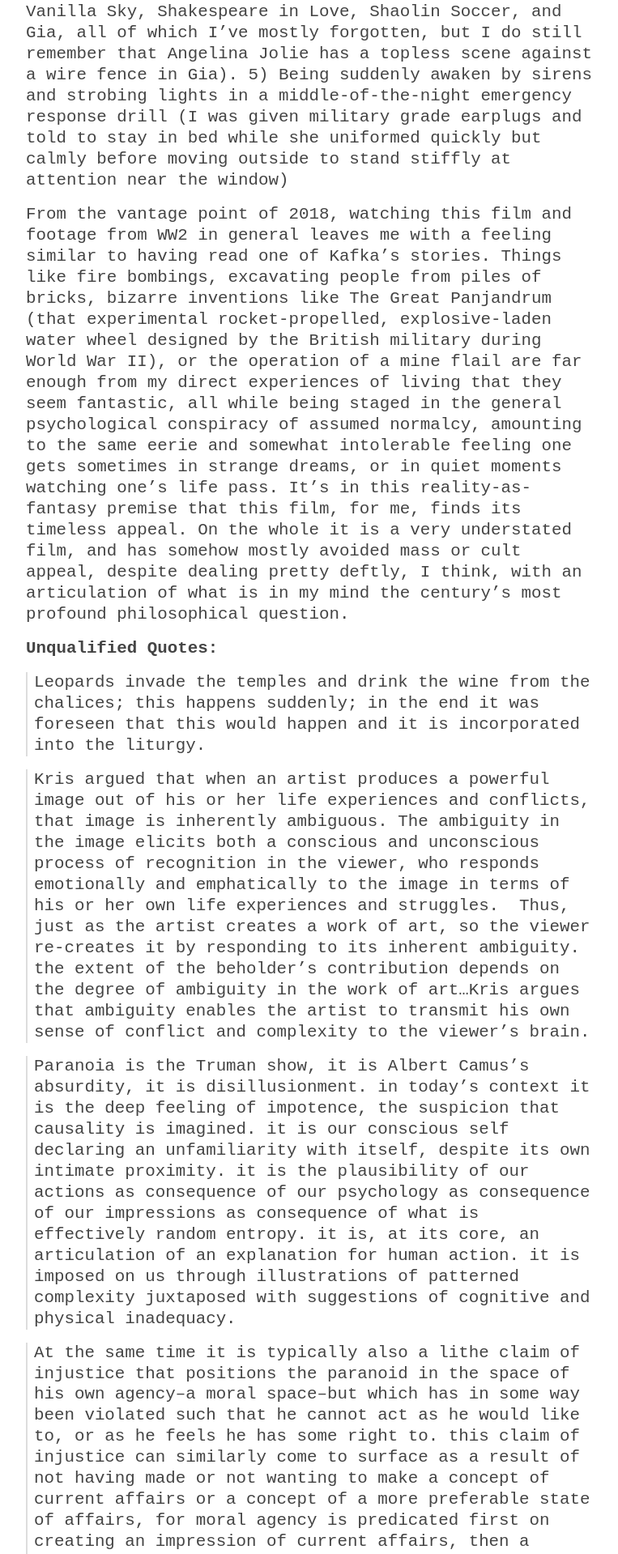
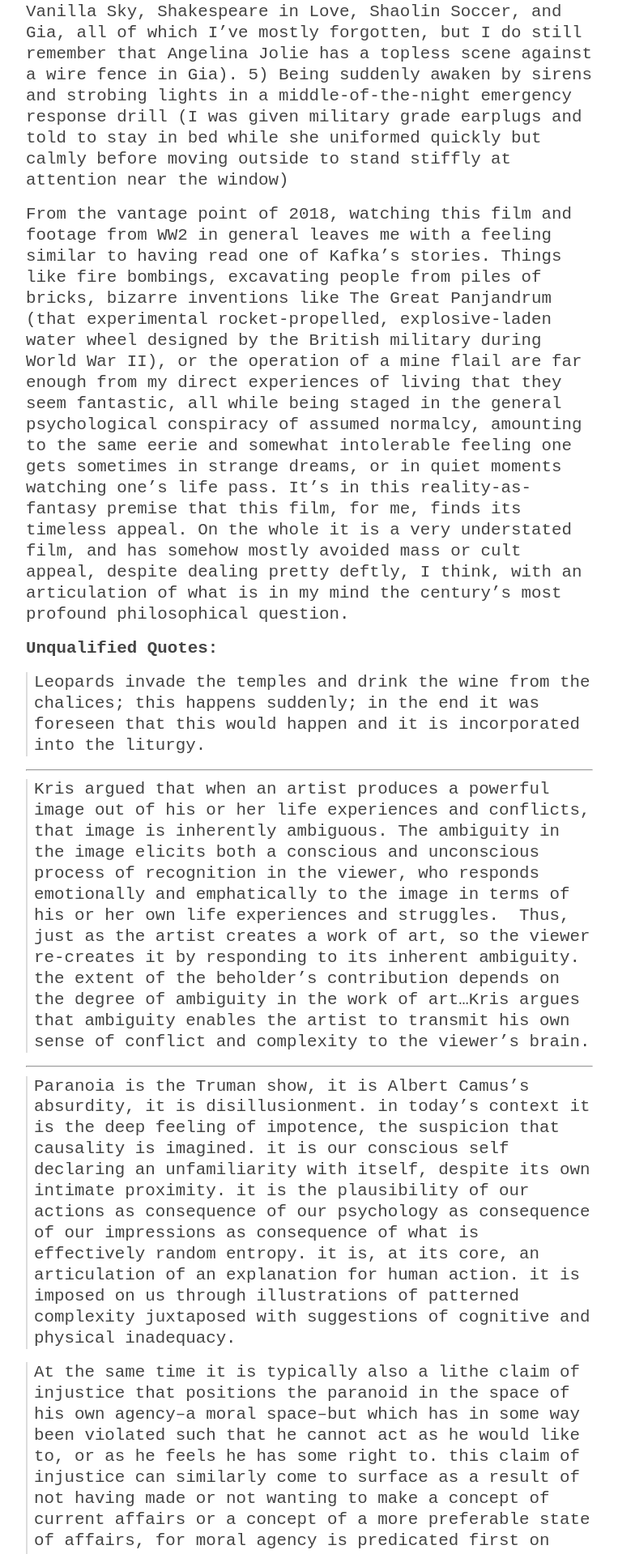
Before and after one commit to kortina/oakland-film-club-OLD, a Jekyll site: the page built from _posts/2018-09-30-film-club-7-overlord-1975-.md, in a window 1280 px wide. Shown: the part 4481-6400 px from the top of the page at 81% size, without its empty margins (258-1021 px from the left). Built offline with Jekyll 4.4.1, drawn with Linux system fonts in a browser that asks for light colours.

Commit message:
--wip-- [skip ci]

```diff
--- a/_posts/2018-09-30-film-club-7-overlord-1975-.md
+++ b/_posts/2018-09-30-film-club-7-overlord-1975-.md
@@ -36,7 +36,11 @@ From the vantage point of 2018, watching this film and footage from WW2 in gener
 
 > Leopards invade the temples and drink the wine from the chalices; this happens suddenly; in the end it was foreseen that this would happen and it is incorporated into the liturgy.
 
+___
+
 > Kris argued that when an artist produces a powerful image out of his or her life experiences and conflicts, that image is inherently ambiguous. The ambiguity in the image elicits both a conscious and unconscious process of recognition in the viewer, who responds emotionally and emphatically to the image in terms of his or her own life experiences and struggles.  Thus, just as the artist creates a work of art, so the viewer re-creates it by responding to its inherent ambiguity.  the extent of the beholder’s contribution depends on the degree of ambiguity in the work of art…Kris argues that ambiguity enables the artist to transmit his own sense of conflict and complexity to the viewer’s brain.
+
+___
 
 > Paranoia is the Truman show, it is Albert Camus's absurdity, it is disillusionment. in today's context it is the deep feeling of impotence, the suspicion that causality is imagined. it is our conscious self declaring an unfamiliarity with itself, despite its own intimate proximity. it is the plausibility of our actions as consequence of our psychology as consequence of our impressions as consequence of what is effectively random entropy. it is, at its core, an articulation of an explanation for human action. it is imposed on us through illustrations of patterned complexity juxtaposed with suggestions of cognitive and physical inadequacy.
 
```
